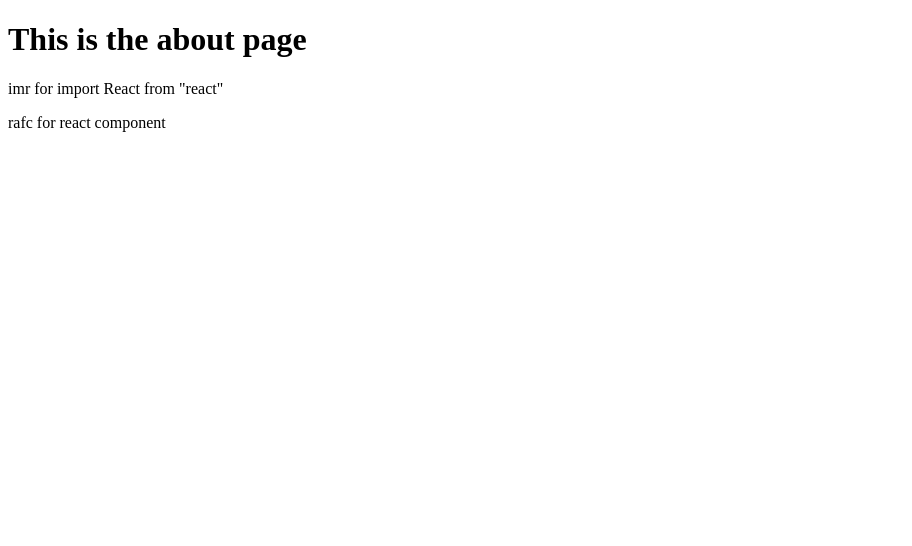
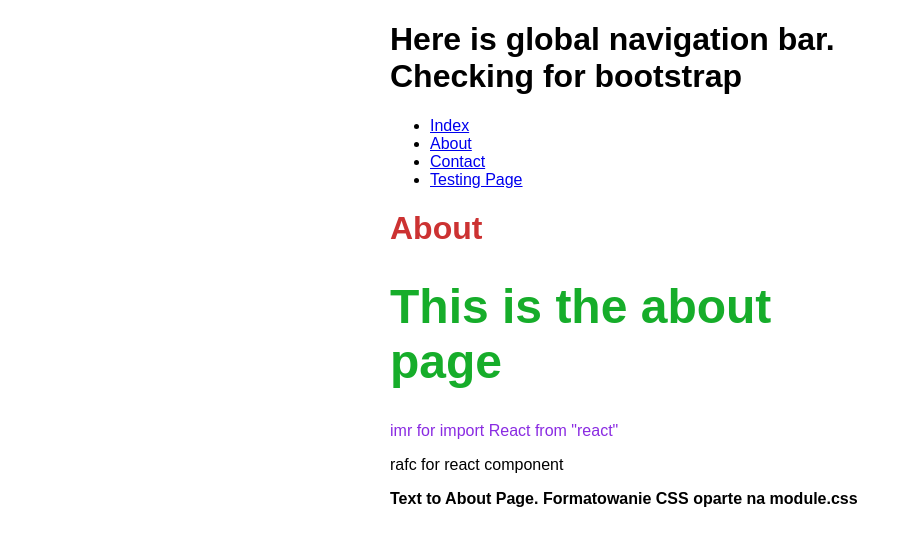
Before and after one commit to Uuhuuu/gatsby3-11, a Gatsby site: page /about in a window 1280 px wide. Shown: the whole page, without its empty margins (0-912 px from the left). Built offline with nearby package versions, Linux system fonts and the light colour scheme; Gatsby itself is replaced by a stand-in of ours.

Commit message:
childern component + CSS via module.css

```diff
--- /dev/null
+++ b/src/components/layout.js
@@ -0,0 +1,25 @@
+import React from 'react';
+import { Link } from 'gatsby';
+import { container, heading, navLinks, navLinkItem, navLinkText } from './layout.module.css'
+
+
+
+const Layout = ( {pageTitle, pageHeading, children}) => {
+  return (
+    <main className={container}>
+    <title>{pageTitle}</title>
+    <h1>Here is global navigation bar. Checking for bootstrap</h1>
+    <nav>
+        <ul className={navLinks}>
+            <li className={navLinkItem}><Link to="/" className={navLinkText}>Index</Link></li>
+            <li className={navLinkItem}><Link to="/about" className={navLinkText}>About</Link></li>
+            <li className={navLinkItem}><Link to="/contact" className={navLinkText}>Contact</Link></li>
+            <li className={navLinkItem}><Link to="/testing" className={navLinkText}>Testing Page</Link></li>
+        </ul>
+    </nav>
+    <h1 className={heading}>{pageHeading}</h1>
+    {children}
+    </main>
+  )
+}
+ export default Layout
--- /dev/null
+++ b/src/components/layout.module.css
@@ -0,0 +1,27 @@
+.title {
+  color: rgb(22, 173, 42);
+  font-size: 3rem;
+}
+.container {
+  margin: auto;
+  max-width: 500px;
+  font-family: sans-serif;
+}
+.text {
+  color: blueviolet;
+}
+.heading {
+  color: rgb(204, 50, 50);
+}
+.nav-links {
+  display: flex;
+  list-style: none;
+  padding-left: 0;
+}
+.nav-link-item {
+  padding-right: 2rem; /*odległość między 'boxami*/
+}
+.nav-link-text {
+  color: black;
+  background-color: rgba(176, 196, 197, 0.288);
+}
--- a/src/pages/about.js
+++ b/src/pages/about.js
@@ -1,13 +1,23 @@
 import React from "react";
+import Layout from "../components/layout";
+import { title } from '../components/layout.module.css'
+import { text } from '../components/layout.module.css'
 
- const About = () => {
+const About = () => {
    return (
      <div>
-        <h1>This is the about page</h1>
-        <p>imr for import React from "react"</p>
-        <p>rafc for react component</p>
+
+        <Layout pageHeading='About' pageTitle='About us'>
+          <h1 className={title}>This is the about page</h1>
+          <p className={text}>imr for import React from "react"</p>
+          <p>rafc for react component</p>
+          <strong>Text to About Page. Formatowanie CSS oparte na module.css</strong>
+        </Layout>
      </div>
+
    )
  }
 
- export default About;
+
+export const Head = () => <title>About Me</title>
+export default About;
```
Also changed, not shown: src/pages/contact.js (added, +14 -0 lines), src/pages/index.js (+7 -5 lines), src/pages/testing.js (added, +15 -0 lines).
